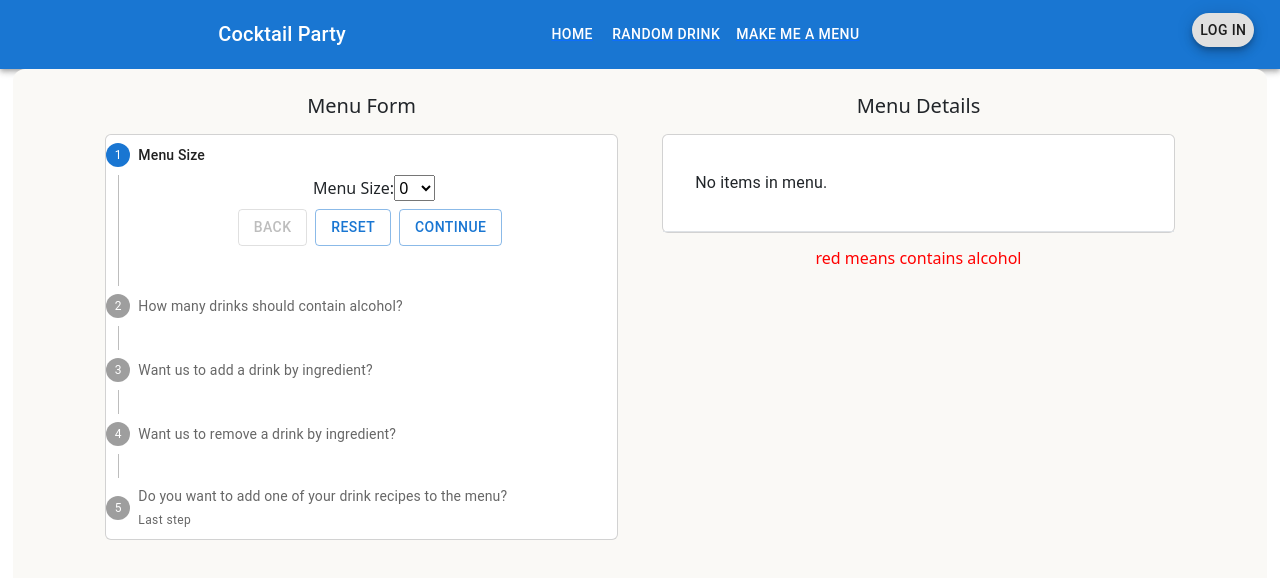
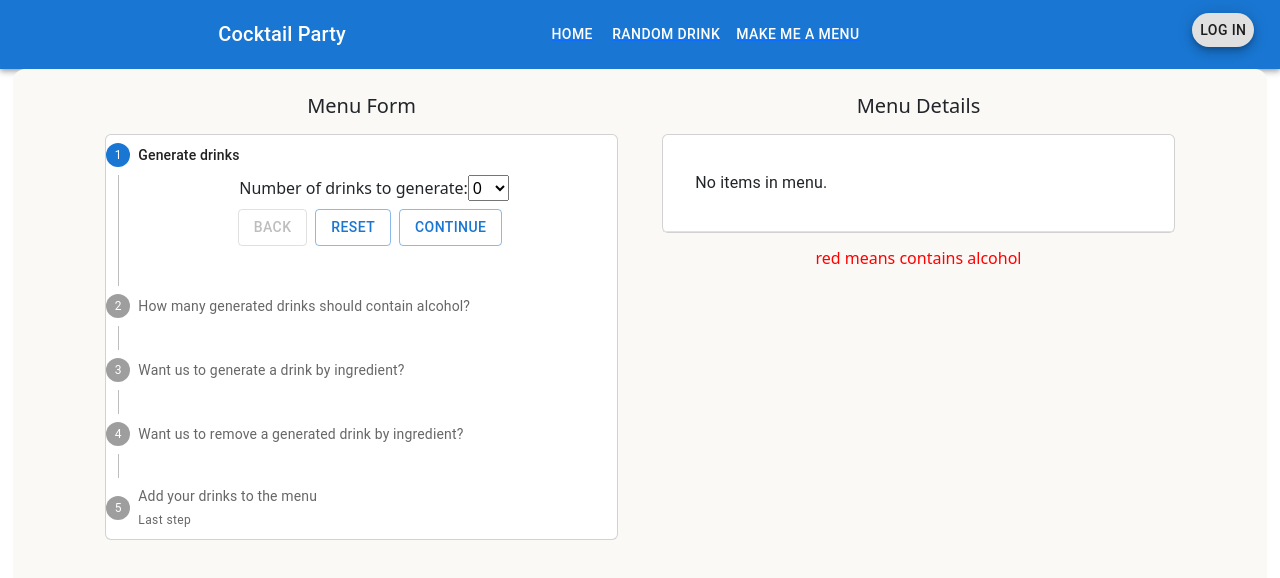
Before and after one commit to emdiso/cocktail-party, a React (Create React App) app in the folder client/: page /generate in a window 1280 px wide. Shown: the top 578 px of the page. Built offline with nearby package versions, Linux system fonts and the light colour scheme.

Commit message:
left note for cj, changed wording to make more since in the UX

```diff
--- a/client/src/components/forms/MenuForm.tsx
+++ b/client/src/components/forms/MenuForm.tsx
@@ -204,11 +204,11 @@ function MenuForm() {
 
   const steps: StepModel[] = [
     {
-      title: "Menu Size",
+      title: "Generate drinks",
       html:
         <div className="form-row">
           <div className="form-group">
-            <label>Menu Size: </label>
+            <label>Number of drinks to generate: </label>
             <select onChange={menuSizeSelected} value={menuModel.size}>
               {[0, 1, 5, 10, 15, 25, 30].map(i =>
                 <option key={i} value={i}>{i}</option>
@@ -218,7 +218,7 @@ function MenuForm() {
         </div>
     },
     {
-      title: "How many drinks should contain alcohol?",
+      title: "How many generated drinks should contain alcohol?",
       html:
         <div className="form-row">
           <div className="form-group">
@@ -233,7 +233,7 @@ function MenuForm() {
         </div>
     },
     {
-      title: "Want us to add a drink by ingredient?",
+      title: "Want us to generate a drink by ingredient?",
       html:
         <div>
           <FormControl sx={{ m: 1, width: 350 }}>
@@ -259,7 +259,7 @@ function MenuForm() {
         </div>
     },
     {
-      title: "Want us to remove a drink by ingredient?",
+      title: "Want us to remove a generated drink by ingredient?",
       html:
         <div>
           <FormControl sx={{ m: 1, width: 350 }}>
@@ -287,10 +287,10 @@ function MenuForm() {
         </div>
     },
     {
-      title: "Do you want to add one of your drink recipes to the menu?",
+      title: "Add your drinks to the menu",
       html:
         <div>
-          <p>You have no recipes saved to your profile.</p>
+          <p>cj do ur code here, im on line 293 in MenuForm.tsx</p>
         </div>
     }
   ]
```
